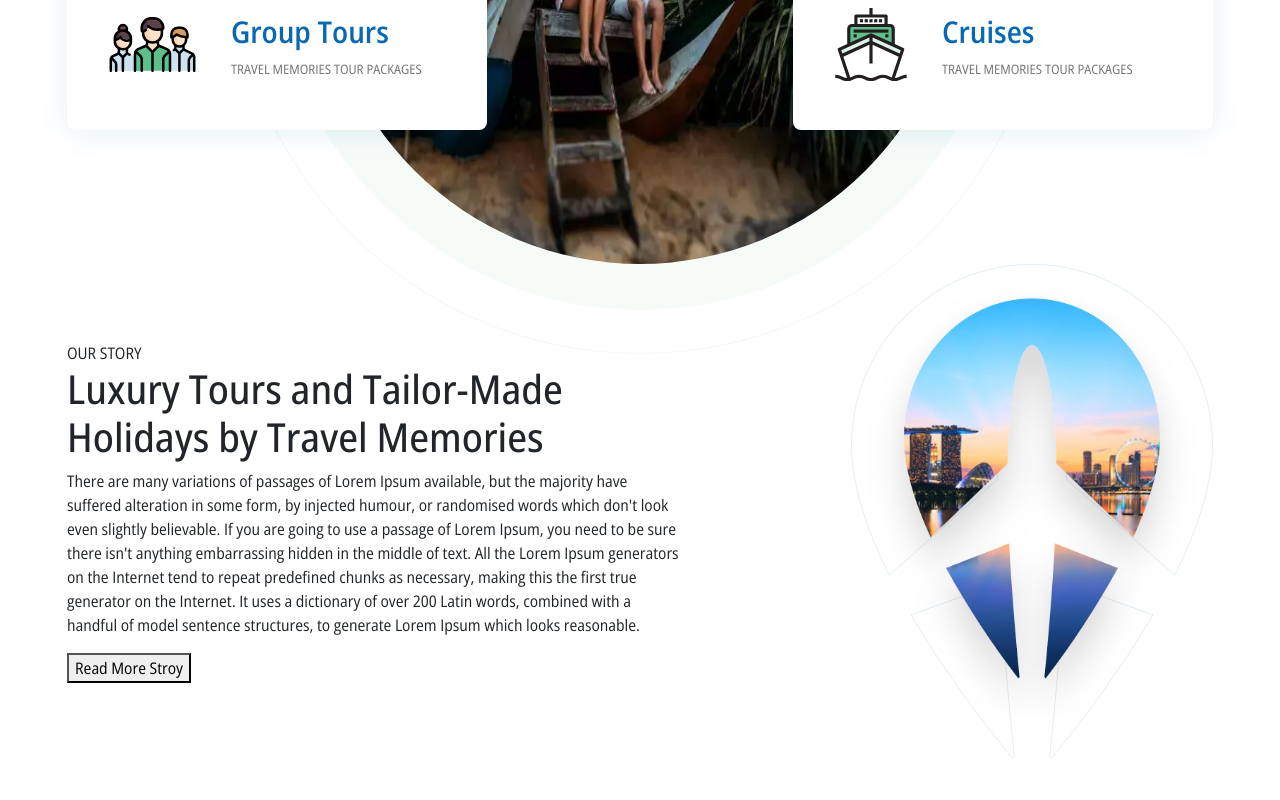
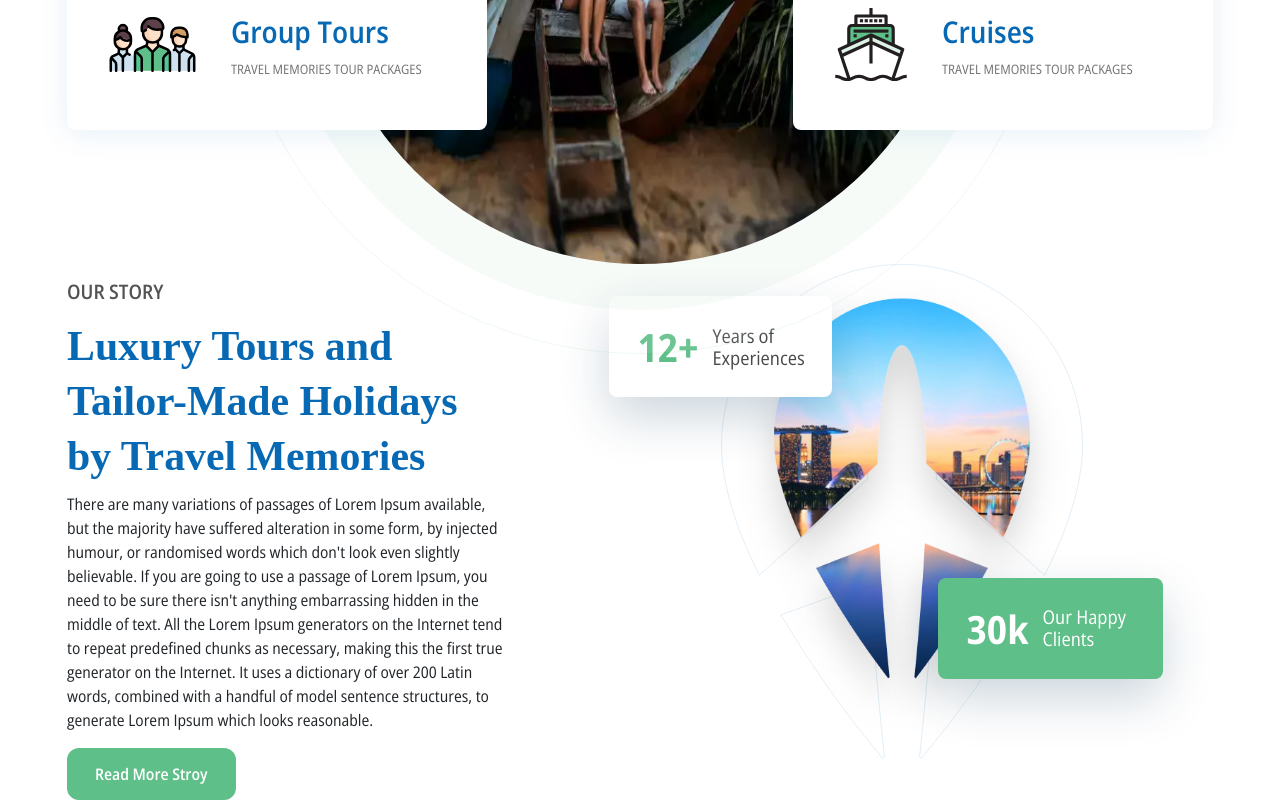
Before and after one commit to JerinArimana/travelMemories1, a Next.js app: page / in a window 1280 px wide. Shown: the part 1485-2285 px from the top of the page. Before the commit the page ends 2244 px from the top, so only its background shows below. Built offline with nearby package versions, Linux system fonts and the light colour scheme; a web font is replaced by a local one.

Commit message:
our story

```diff
--- a/src/routes/landing-page/ourStory.js
+++ b/src/routes/landing-page/ourStory.js
@@ -22,7 +22,9 @@ const OurStory = () => {
               model sentence structures, to generate Lorem Ipsum which looks
               reasonable.
             </p>
-            <button>Read More Stroy</button>
+            <button className="travel--btn travel--btn--blue">
+              Read More Stroy
+            </button>
           </div>
           <div className="travel-ourStory--story-image">
             <div className="travel-ourStory--story-image-transparent">
@@ -32,7 +34,15 @@ const OurStory = () => {
                 height={495}
                 alt=""
               />
+              <div className="travel-ourStory--status">
+                <h4>30k</h4>
+                <p>Our Happy Clients</p>
               </div>
+              <div className="travel-ourStory--status --experiance">
+                <h4>12+</h4>
+                <p>Years of Experiences</p>
+              </div>
+              <div className="top-image">
                 <Image
                   src="/images/home/OUR-STORY.png"
                   width={362}
@@ -41,6 +51,8 @@ const OurStory = () => {
                 />
               </div>
             </div>
+          </div>
+        </div>
       </Container>
     </section>
   );
--- /dev/null
+++ b/src/styles/scss/components/_button.scss
@@ -0,0 +1,42 @@
+.travel--btn {
+  @include fontSpecs(1rem, 600, #fff, 1rem, capitalize);
+  border-radius: 0.75rem;
+  padding: 1rem 1.625rem;
+  transition: 0.5s ease-out;
+  cursor: pointer;
+  &.travel--btn--blue {
+    background-color: $quinary-color;
+    border: 2px solid $quinary-color;
+    &:hover {
+      background-color: #fff;
+      color: #425df9 !important;
+    }
+  }
+  &.travel--btn--ouline {
+    background-color: $white;
+    border: 2px solid #dadce0;
+    color: #070f20;
+    &:hover {
+      background-color: rgba(242, 244, 247, 1);
+      color: #838fa3 !important;
+    }
+    &:disabled {
+      background-color: rgba(242, 244, 247, 1);
+      color: #838fa3;
+      pointer-events: none;
+    }
+  }
+  &.travel--btn--white {
+    background-color: $white;
+    border: 2px solid #dadce0;
+    color: #070f20;
+    &:hover {
+      background-color: rgba(242, 244, 247, 1);
+    }
+    &:disabled {
+      background-color: rgba(242, 244, 247, 1);
+      color: #838fa3;
+      pointer-events: none;
+    }
+  }
+}
--- a/src/styles/scss/general/_color-variables.scss
+++ b/src/styles/scss/general/_color-variables.scss
@@ -18,7 +18,7 @@ $black: #000;
 $white: #fff;
 
 $primary-lad-bg: #e3e3e3;
-// $secondary-lad-bg: #d7d5fc;
+$secondary-lad-bg: #4a4a4a;
 // $tertiary-lad-bg: #fddec7;
 // $quaternary-lad-bg: #b0eaf1;
 // $quinary-lad-bg: #f5f5f5;
--- a/src/styles/scss/landing-page/home/_our-story.scss
+++ b/src/styles/scss/landing-page/home/_our-story.scss
@@ -1,15 +1,65 @@
 .travel-ourStory {
   &--story-wrapper {
-    @include dflex(flex, center, space-between);
+    @include dflex(flex, flex-start, space-between);
+    gap: 85px;
   }
   &--story-content {
-    width: 612px;
+    // width: 612px;
+    width: calc(100% - 623px - 85px);
   }
   &--story-image {
     position: relative;
+
+    width: 623px;
+    @include dflex(flex, center, center);
+    .top-image {
+      position: absolute;
+      top: 0;
+    }
   }
   &--story-image-transparent {
-    position: absolute;
+    position: relative;
     z-index: -1;
   }
+  &--status {
+    @include dflex(flex, center, flex-start);
+    @include position(absolute, auto, -5rem, 5rem, auto, 5);
+    background-color: $quinary-color;
+    gap: 14px;
+    box-shadow: 0px 20px 50px #01305433;
+    border-radius: 0.5rem;
+    padding: 24px 18px 24px 29px;
+    &.--experiance {
+      @include position(absolute, 2rem, auto, auto, -7rem, 5);
+      background-color: $white;
+      h4 {
+        color: $quinary-color;
+      }
+      p {
+        color: $secondary-lad-bg;
+      }
+    }
+    h4 {
+      @include fontSpecs(2.438rem, bold, $white, 3.313rem, initial);
+      margin: 0rem;
+      padding: 0rem;
+    }
+    p {
+      margin: 0rem;
+      padding: 0rem;
+      max-width: 102px;
+      @include fontSpecs(1.188rem, normal, $white, 1.375rem, initial);
+    }
+  }
+  &--story-content {
+    span {
+      @include fontSpecs(1.25rem, 600, $septenary-color, 3.438rem, initial);
+    }
+    h1 {
+      @include fontSpecs(2.613rem, 600, $quaternary-color, 3.438rem, initial);
+      font-family: $secondary-font;
+    }
+  }
+  &--status {
+  }
 }
--- a/src/styles/scss/style.scss
+++ b/src/styles/scss/style.scss
@@ -12,3 +12,4 @@
 @import "landing-page/home/trip-plan-search";
 @import "landing-page/home/travel-service";
 @import "landing-page/home/our-story";
+@import "components/button";
```
Lines whose indentation alone changed are shown as unchanged.
